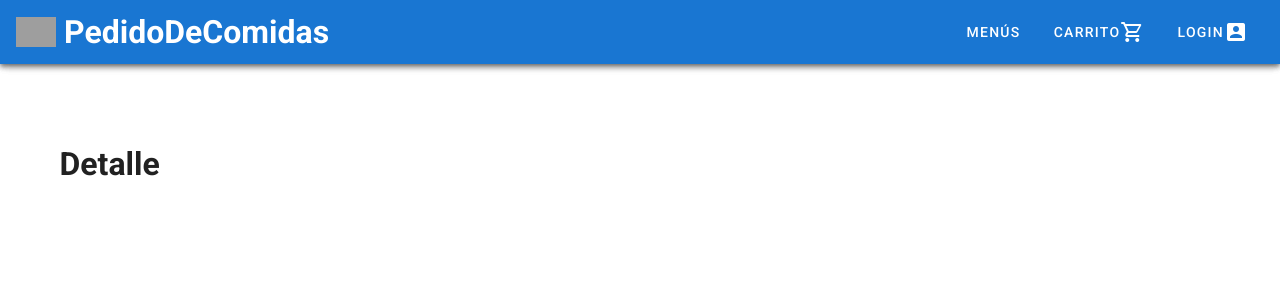
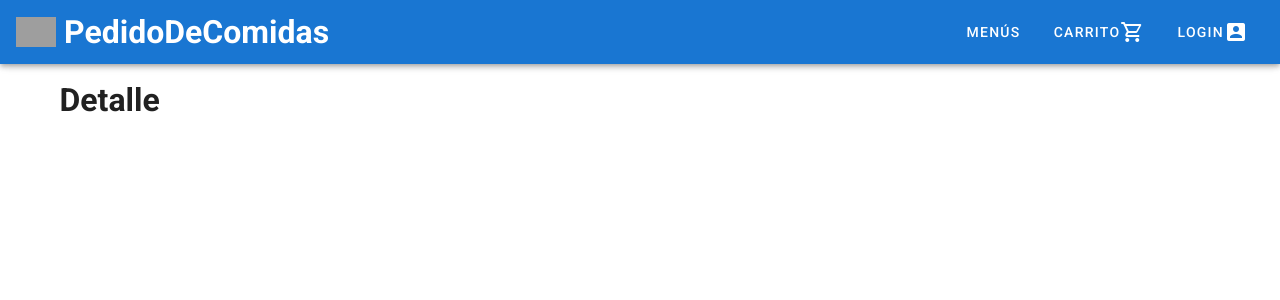
Before and after one commit to RzCrytek/coder-vue-pedido-comida, a Vue app: page /#/menu/detail in a window 1280 px wide. Shown: the top 300 px of the page. Built offline with nearby package versions, Linux system fonts and the light colour scheme; grey boxes are pictures that could not be loaded.

Commit message:
update layout correctly with route.meta and some changes

```diff
--- a/src/App.vue
+++ b/src/App.vue
@@ -1,16 +1,24 @@
 <template>
-  <v-app>
-    <component :is="this.$route.meta.layout || 'div'">
-      <router-view />
-    </component>
-  </v-app>
+  <!-- <v-app> -->
+  <component :is="layout">
+    <router-view />
+  </component>
+  <!-- </v-app> -->
 </template>
 
 <script>
+const defaultLayout = 'AuthLayout';
+
 export default {
   name: 'App',
   components: {},
-  data: () => ({}),
+  computed: {
+    layout() {
+      const layout = this.$route.meta.layout || defaultLayout;
+      console.log('layout', layout);
+      return () => import(`@/pages/layouts/${layout}.vue`);
+    },
+  },
 };
 </script>
 
--- a/src/pages/CartPage.vue
+++ b/src/pages/CartPage.vue
@@ -7,12 +7,7 @@
 </template>
 
 <script>
-import Layout from './layouts/Layout.vue';
-
 export default {
   name: 'CartPage',
-  created() {
-    this.$emit(`update:layout`, Layout);
-  },
 };
 </script>
--- a/src/pages/HomePage.vue
+++ b/src/pages/HomePage.vue
@@ -52,8 +52,6 @@
 </template>
 
 <script>
-import Layout from './layouts/Layout.vue';
-
 export default {
   name: 'HomePage',
   data() {
@@ -62,8 +60,5 @@ export default {
     };
   },
   methods: {},
-  created() {
-    this.$emit(`update:layout`, Layout);
-  },
 };
 </script>
--- a/src/pages/MenuDetailPage.vue
+++ b/src/pages/MenuDetailPage.vue
@@ -1,20 +1,14 @@
 <template>
   <v-main>
-    <Layout>
-      <v-container>
-        <h1>Detalle</h1>
-      </v-container>
-    </Layout>
+    <v-container>
+      <h1>Detalle</h1>
+    </v-container>
   </v-main>
 </template>
 
 <script>
-import Layout from './layouts/Layout.vue';
-
 export default {
   name: 'MenuDetailPage',
-  components: {
-    Layout,
-  },
+  components: {},
 };
 </script>
--- a/src/pages/layouts/DashboardLayout.vue
+++ b/src/pages/layouts/DashboardLayout.vue
@@ -3,7 +3,9 @@
 </template>
 
 <script>
-export default {};
+export default {
+  name: 'DashboardLayout',
+};
 </script>
 
 <style></style>
--- a/src/router/index.js
+++ b/src/router/index.js
@@ -1,7 +1,5 @@
 import Vue from 'vue';
 import VueRouter from 'vue-router';
-
-import Layout from '@/pages/layouts/Layout.vue';
 
 import LoginPage from '@/pages/auth/LoginPage.vue';
 import RegisterPage from '@/pages/auth/RegisterPage.vue';
@@ -14,18 +12,24 @@ const routes = [
     path: '/auth/login',
     name: 'login',
     component: LoginPage,
+    meta: {
+      layout: 'AuthLayout',
+    },
   },
   {
     path: '/auth/register',
     name: 'register',
     component: RegisterPage,
+    meta: {
+      layout: 'AuthLayout',
+    },
   },
   {
     path: '/',
     name: 'home',
     component: HomePage,
     meta: {
-      layout: Layout,
+      layout: 'Layout',
     },
   },
   {
@@ -33,7 +37,7 @@ const routes = [
     name: 'detail',
     component: () => import('../pages/MenuDetailPage.vue'),
     meta: {
-      layout: Layout,
+      layout: 'Layout',
     },
   },
   {
@@ -41,7 +45,7 @@ const routes = [
     name: 'cart',
     component: () => import('../pages/CartPage.vue'),
     meta: {
-      layout: Layout,
+      layout: 'Layout',
     },
   },
 ];
```
